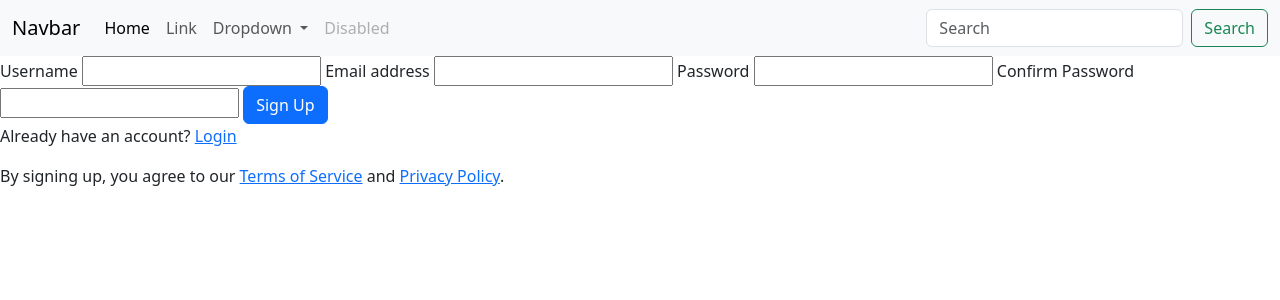
After one commit to JiaJun0207/Software-Evolution-and-Enhancement-of-the-Artizo-Open-Source-Artwork-Sharing-and-Task-Platform, a PHP site: page /signup.php in a window 1280 px wide. The commit adds this page. Shown: the top 300 px of the page. Run offline with PHP 8.4, Linux system fonts and the light colour scheme.

Commit message:
update code

```diff
--- /dev/null
+++ b/navbar.php
@@ -0,0 +1,39 @@
+<nav class="navbar navbar-expand-lg bg-body-tertiary">
+  <div class="container-fluid">
+    <a class="navbar-brand" href="#">Navbar</a>
+    <button class="navbar-toggler" type="button" data-bs-toggle="collapse" data-bs-target="#navbarSupportedContent"
+      aria-controls="navbarSupportedContent" aria-expanded="false" aria-label="Toggle navigation">
+      <span class="navbar-toggler-icon"></span>
+    </button>
+    <div class="collapse navbar-collapse" id="navbarSupportedContent">
+      <ul class="navbar-nav me-auto mb-2 mb-lg-0">
+        <li class="nav-item">
+          <a class="nav-link active" aria-current="page" href="#">Home</a>
+        </li>
+        <li class="nav-item">
+          <a class="nav-link" href="#">Link</a>
+        </li>
+        <li class="nav-item dropdown">
+          <a class="nav-link dropdown-toggle" href="#" role="button" data-bs-toggle="dropdown" aria-expanded="false">
+            Dropdown
+          </a>
+          <ul class="dropdown-menu">
+            <li><a class="dropdown-item" href="#">Action</a></li>
+            <li><a class="dropdown-item" href="#">Another action</a></li>
+            <li>
+              <hr class="dropdown-divider">
+            </li>
+            <li><a class="dropdown-item" href="#">Something else here</a></li>
+          </ul>
+        </li>
+        <li class="nav-item">
+          <a class="nav-link disabled" aria-disabled="true">Disabled</a>
+        </li>
+      </ul>
+      <form class="d-flex" role="search">
+        <input class="form-control me-2" type="search" placeholder="Search" aria-label="Search" />
+        <button class="btn btn-outline-success" type="submit">Search</button>
+      </form>
+    </div>
+  </div>
+</nav>
--- /dev/null
+++ b/signup.php
@@ -0,0 +1,43 @@
+<?php
+session_start(); // to start a session
+?>
+
+<!DOCTYPE html>
+<html lang="en">
+
+<head>
+    <meta charset="UTF-8">
+    <meta name="viewport" content="width=device-width, initial-scale=1.0">
+    <title>Document</title>
+    <link href="https://cdn.jsdelivr.net/npm/bootstrap@5.3.7/dist/css/bootstrap.min.css" rel="stylesheet"
+    integrity="sha384-LN+7fdVzj6u52u30Kp6M/trliBMCMKTyK833zpbD+pXdCLuTusPj697FH4R/5mcr" crossorigin="anonymous">
+</head>
+
+<body>
+
+    <?php
+    include "navbar.php";
+    if (isset($_SESSION["feedback"])) {
+        echo $_SESSION["feedback"]; //to show the please fill i the form
+    } ?>
+
+    <form action="signup_form.php" method="post">
+
+        <label for="username">Username</label>
+        <input type="text" name="username" id="username"> <!-- Added required for front end only -->
+        <label for="email">Email address</label>
+        <input type="email" id="email" name="email"> <!-- Added required for front end only -->
+        <label for="password">Password</label>
+        <input type="password" id="password" name="password"> <!-- Added required for front end only -->
+        <label for="confirm_password">Confirm Password</label>
+        <input type="password" id="confirm_password" name="confirm_password"> <!-- Added required for front end only -->
+        <button type="submit" class="btn btn-primary">Sign Up</button>
+        <p>Already have an account? <a href="login.php">Login</a></p>
+        <p>By signing up, you agree to our <a href="#">Terms of Service</a> and <a href="#">Privacy Policy</a>.</p>
+
+    </form>
+
+
+</body>
+
+</html>
```
Also changed, not shown: config.php (added, +14 -0 lines), index.php (+52 -9 lines), login.php (added, +37 -0 lines), login_form.php (added, +50 -0 lines), logout.php (added, +9 -0 lines), signup_form.php (added, +56 -0 lines).
